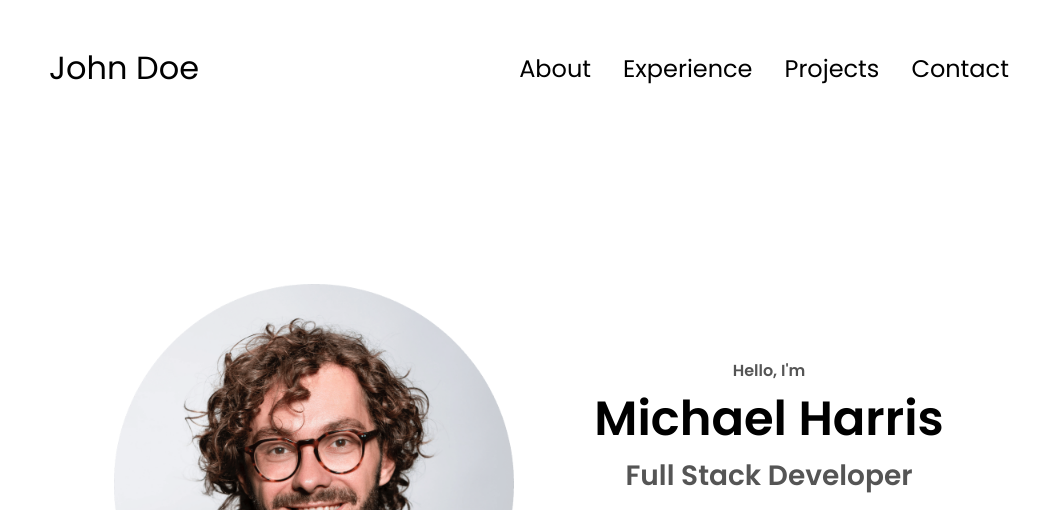
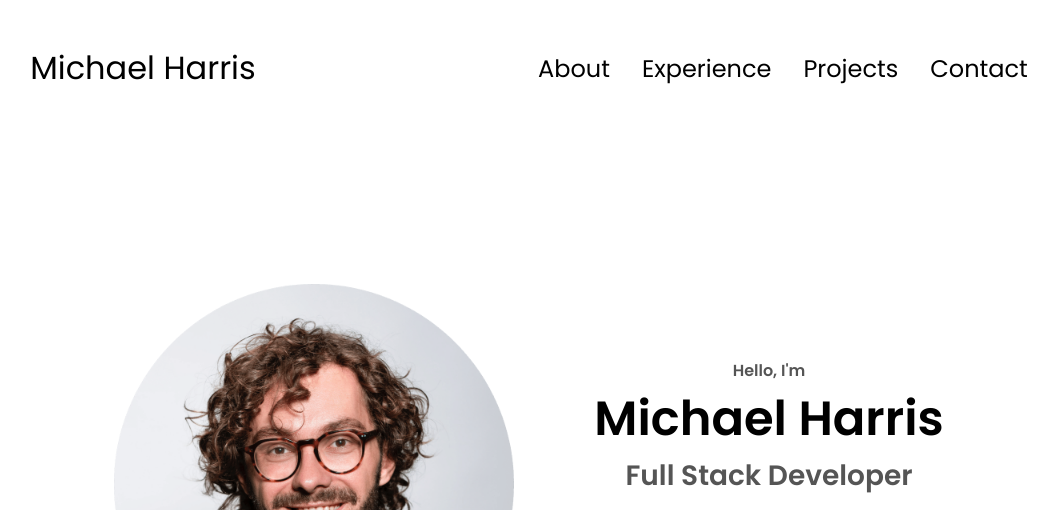
Before and after one commit to Mikemike8/mikeportfilo, a plain HTML site: page mikeport/index.html in a window 1280 px wide. Shown: the top 510 px of the page, without its empty margins (111-1169 px from the left). Drawn offline with Linux system fonts and the light colour scheme.

Commit message:
fdfdfdffd

```diff
--- a/mikeport/index.html
+++ b/mikeport/index.html
@@ -10,7 +10,7 @@
   </head>
   <body>
     <nav id="desktop-nav">
-      <div class="logo">John Doe</div>
+      <div class="logo"> Michael Harris</div>
       <div>
         <ul class="nav-links">
           <li><a href="#about">About</a></li>
@@ -21,7 +21,7 @@
       </div>
     </nav>
     <nav id="hamburger-nav">
-      <div class="logo">John Doe</div>
+      <div class="logo"> Michael Harris</div>
       <div class="hamburger-menu">
         <div class="hamburger-icon" onclick="toggleMenu()">
           <span></span>
```
